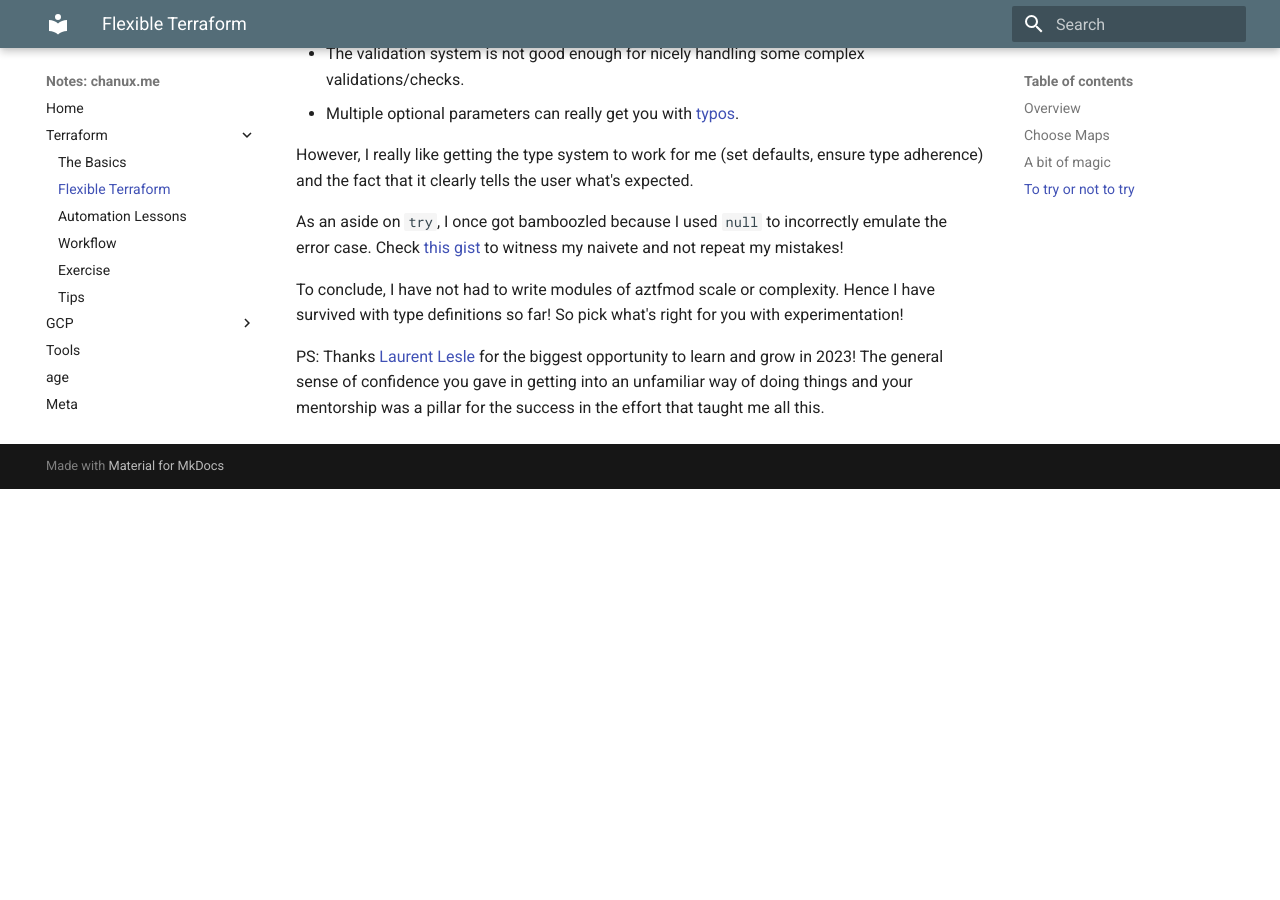
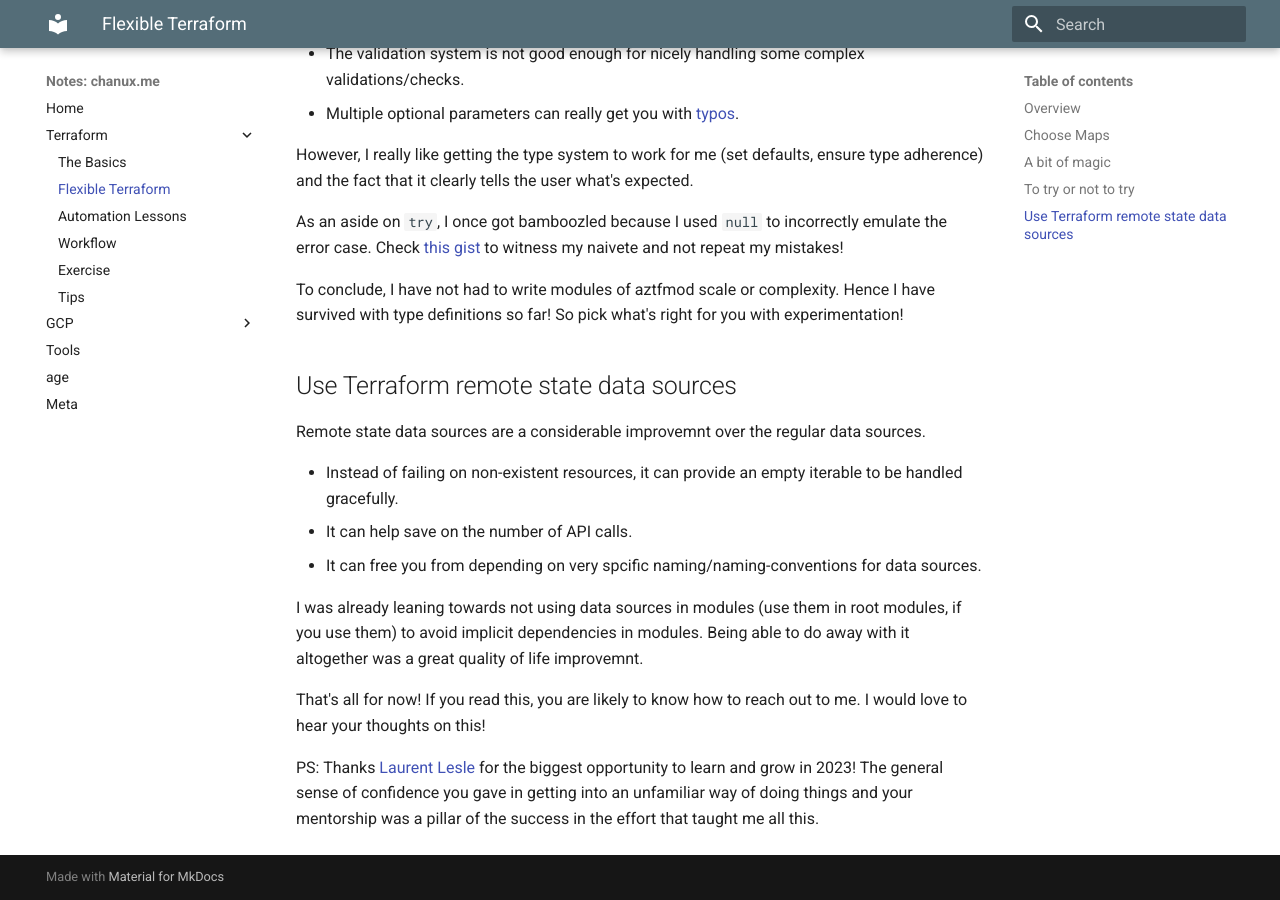
Before and after one commit to chanux/notes.chanux.me, an MkDocs documentation site: the page built from docs/terraform/flexible.md, in a window 1280 px wide and 900 px high, scrolled down 3163 px. Built offline with MkDocs 1.6.1 and Material for MkDocs 9.7.7, drawn with Linux system fonts in a browser that asks for light colours; before the commit the page ends 3652 px from its top, so only the background shows below that.

Commit message:
Adds remote state data sources sections to the flexible terraform article

```diff
--- a/docs/terraform/flexible.md
+++ b/docs/terraform/flexible.md
@@ -175,7 +175,26 @@ To conclude, I have not had to write modules of aztfmod scale or complexity.
 Hence I have survived with type definitions so far! So pick what's right for
 you with experimentation!
 
+## Use Terraform remote state data sources
+
+Remote state data sources are a considerable improvemnt over the regular data
+sources.
+
+- Instead of failing on non-existent resources, it can provide an empty
+  iterable to be handled gracefully.
+- It can help save on the number of API calls.
+- It can free you from depending on very spcific naming/naming-conventions for
+  data sources.
+
+I was already leaning towards not using data sources in modules (use them in
+root modules, if you use them) to avoid implicit dependencies in modules.
+Being able to do away with it altogether was a great quality of life
+improvemnt.
+
+That's all for now! If you read this, you are likely to know how to reach out
+to me.  I would love to hear your thoughts on this!
+
 PS: Thanks [Laurent Lesle](https://github.com/LaurentLesle) for the biggest
 opportunity to learn and grow in 2023! The general sense of confidence you gave
 in getting into an unfamiliar way of doing things and your mentorship was
-a pillar for the success in the effort that taught me all this.
+a pillar of the success in the effort that taught me all this.
```
